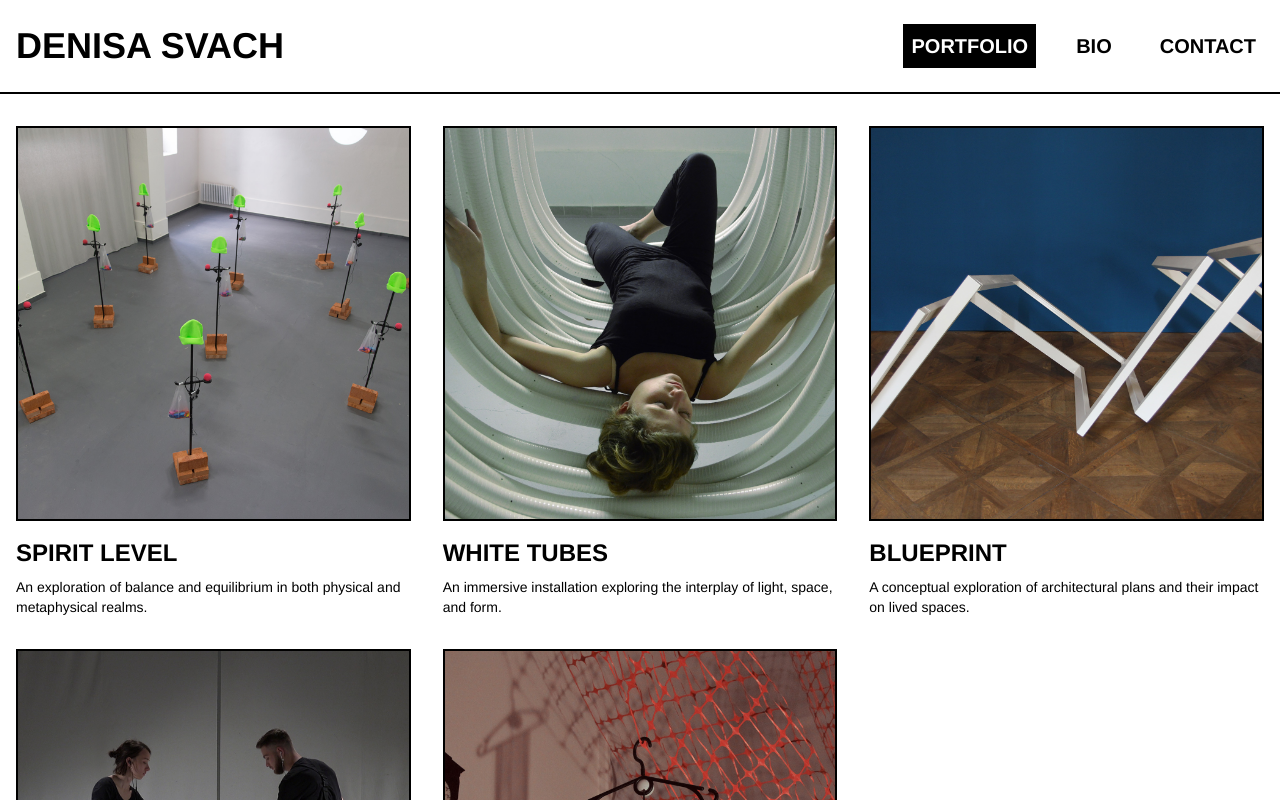
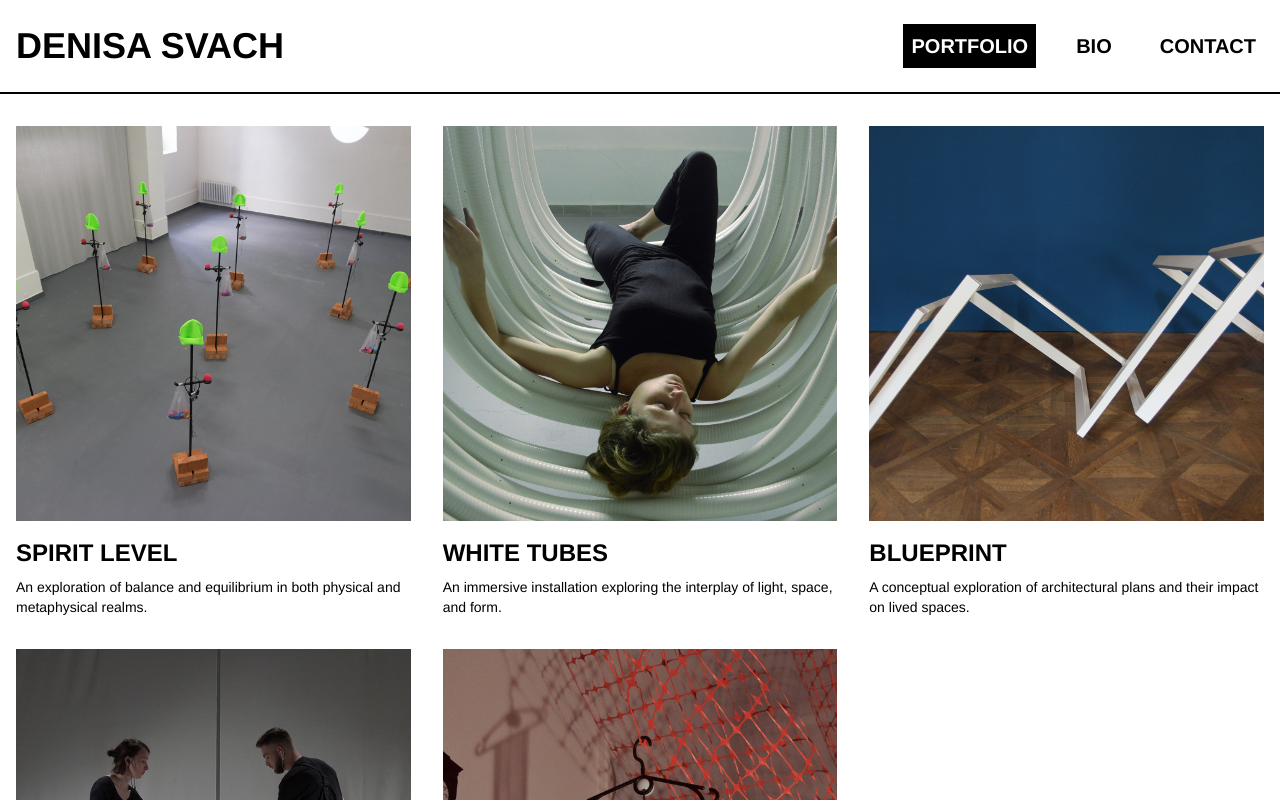
Before and after one commit to mpanko/denisasvach, a Next.js app: page / in a window 1280 px wide. Shown: the top 800 px of the page. Built offline with nearby package versions, Linux system fonts and the light colour scheme.

Commit message:
removed image borders

```diff
--- a/app/components/ProjectDetail.tsx
+++ b/app/components/ProjectDetail.tsx
@@ -21,7 +21,7 @@ export default function ProjectDetail({ projectId }: ProjectDetailProps) {
               <p className="text-lg leading-relaxed bg-white bg-opacity-80 p-4">{item.content}</p>
             )}
             {item.type === 'image' && item.src && (
-              <div className="relative aspect-[4/3] border-2 border-black">
+              <div className="relative aspect-[4/3]">
                 <Image
                   src={item.src}
                   alt={item.alt || ''}
--- a/app/contact/page.tsx
+++ b/app/contact/page.tsx
@@ -11,7 +11,7 @@ export default function ContactPage() {
             alt="Denisa Svach"
             width={300}
             height={400}
-            className="w-full h-auto object-cover border-2 border-black"
+            className="w-full h-auto object-cover"
           />
         </div>
         <div className="md:w-1/2">
--- a/app/page.tsx
+++ b/app/page.tsx
@@ -14,7 +14,7 @@ export default function Home() {
             className="block no-underline hover:no-underline text-foreground hover:text-foreground hover:bg-transparent"
           >
             <div className="hover:bg-transparent">
-              <div className="relative aspect-square overflow-hidden border-2 border-black">
+              <div className="relative aspect-square overflow-hidden">
                 <Image
                   src={project.image}
                   alt={project.title}
```
Also changed, not shown: large_files_output.txt.
